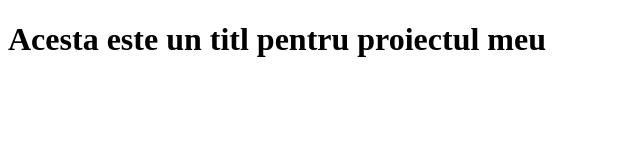
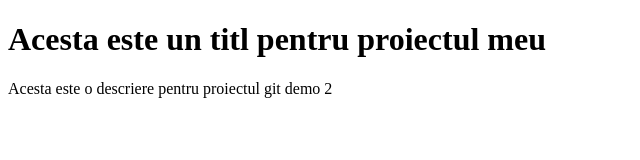
Before and after one commit to PascaCatalin/Git-demo-2, a plain HTML site: page index.html in a window 1280 px wide. Shown: the whole page, without its empty margins (0-640 px from the left). Drawn offline with Linux system fonts and the light colour scheme.

Commit message:
Am  creat o descriere

```diff
--- a/index.html
+++ b/index.html
@@ -7,5 +7,6 @@
 </head>
 <body>
     <h1>Acesta este un titl pentru proiectul meu</h1>
+    <p>Acesta este o descriere pentru proiectul git demo 2</p>
 </body>
 </html>
```
